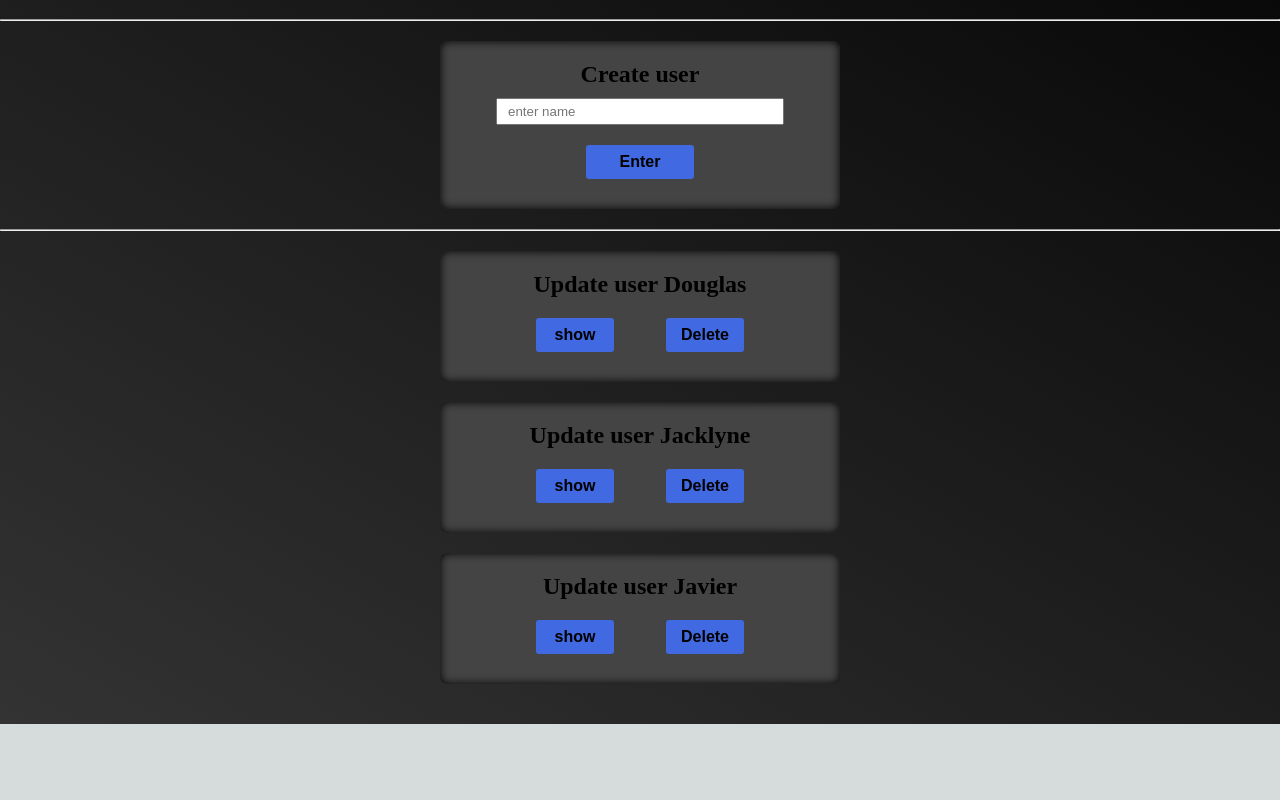
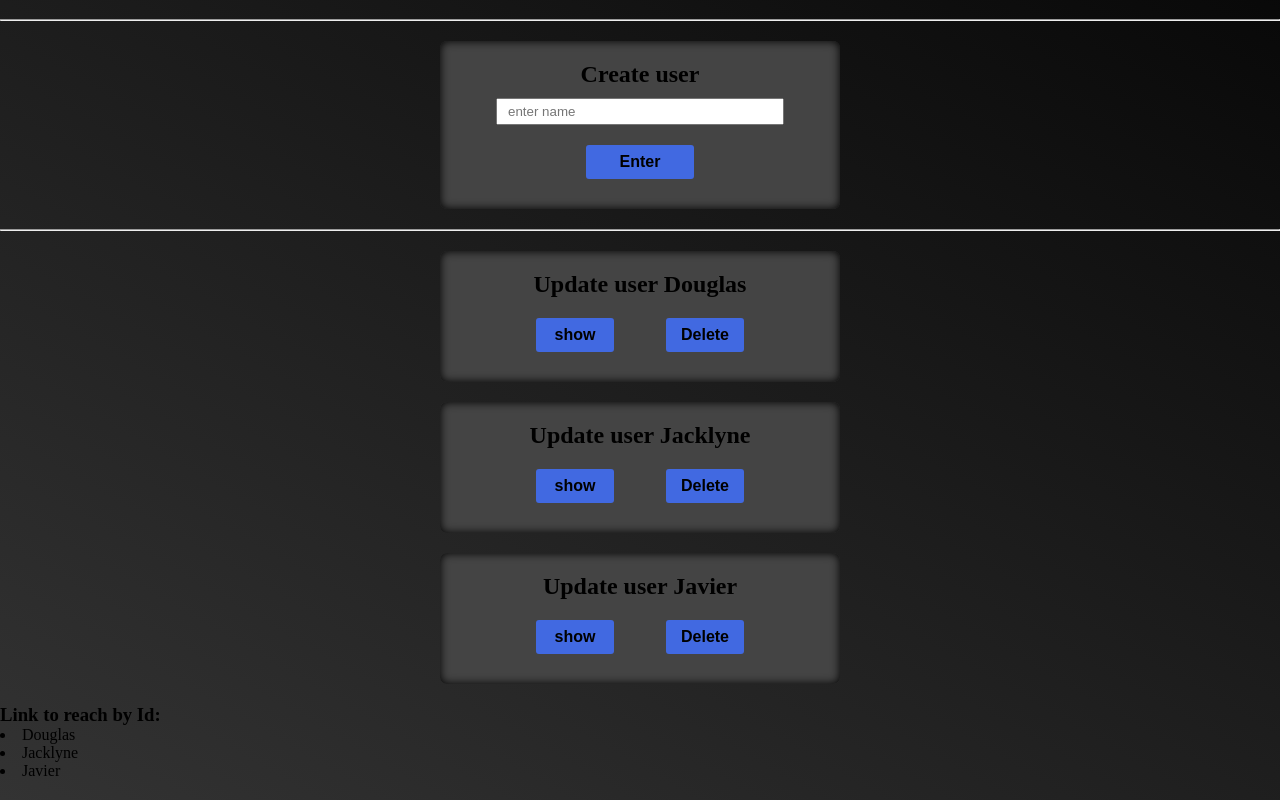
Before and after one commit to TLRKiliann/NextJS14-handler, a Next.js app in the folder my-app/: page /comments in a window 1280 px wide. Shown: the part 312-1112 px from the top of the page. Before the commit the page ends 1036 px from the top, so only its background shows below. Built offline with nearby package versions, Linux system fonts and the light colour scheme.

Commit message:
some changes for playing with id to next page of id folder

```diff
--- a/my-app/app/comments/page.tsx
+++ b/my-app/app/comments/page.tsx
@@ -2,6 +2,7 @@
 
 import type { CommentsProps } from '../lib/definitions';
 import React, {useState, useEffect } from 'react'
+import Link from 'next/link';
 import UpdateComp from '@/app/components/UpdateComp';
 import styles from '@/app/styles/comments.module.css';
 
@@ -168,6 +169,19 @@ export default function Comments() {
                     />
                 </form>
             ))}
+
+            <div className={styles.lastdiv}>
+
+                <h3>Link to reach by Id:</h3>
+
+                {newData.map((comment: CommentsProps) => (
+                    <li key={comment.id}>
+                        <Link href={`/comments/${comment.id}`}>{comment.name}</Link>
+                    </li>
+                ))}
+
+            </div>
+
         </main>
     )
 }
```
